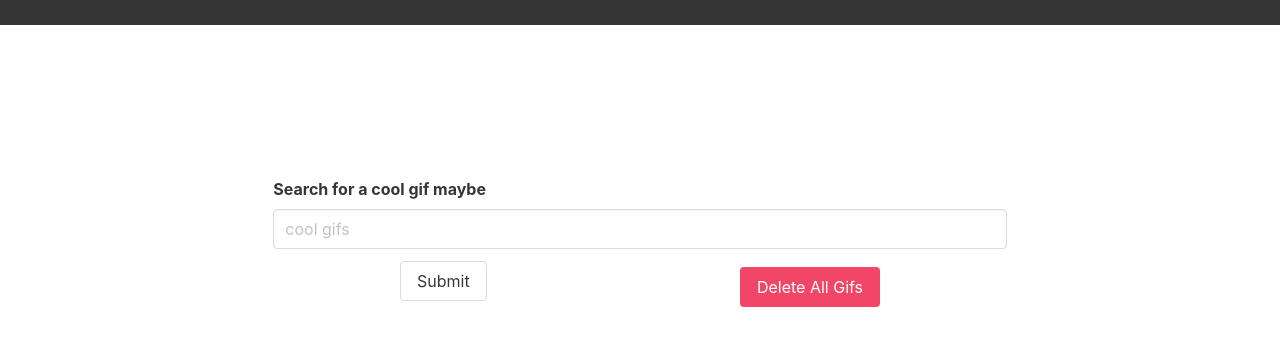
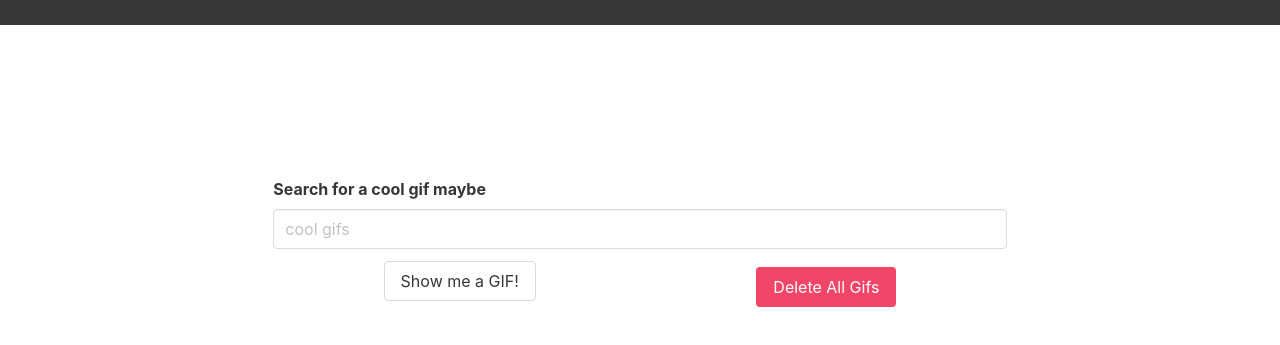
Before and after one commit to dixls/how-web-works, a plain HTML site: page ajax-giphy-party/index.html in a window 1280 px wide. Shown: the part 107-452 px from the top of the page. Drawn offline with nearby package versions, Linux system fonts and the light colour scheme.

Commit message:
language changes

```diff
--- a/ajax-giphy-party/index.html
+++ b/ajax-giphy-party/index.html
@@ -29,7 +29,7 @@
 
                 <div class="field level-item">
                   <div class="control">
-                    <button id="submit" type="submit" class="button">Submit</button>
+                    <button id="submit" type="submit" class="button">Show me a GIF!</button>
                   </div>
                 </div>
                 <div class="field level-item">
```
